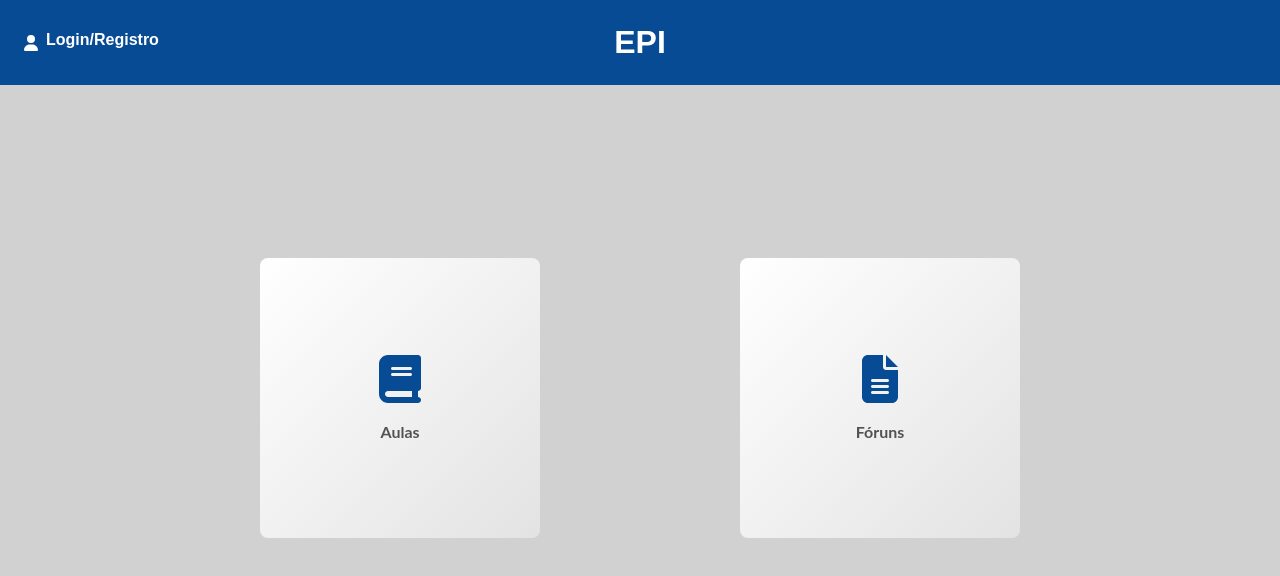
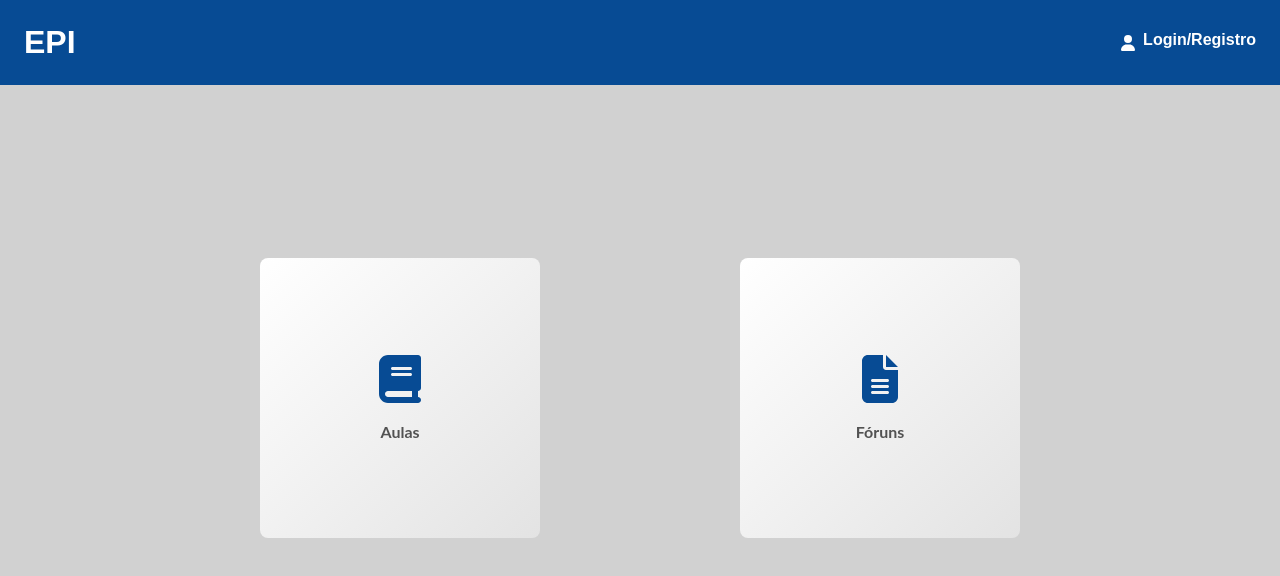
Before and after one commit to otavioCosta2110/EPI-frontend, a React (Create React App) app: page / in a window 1280 px wide. Shown: the top 576 px of the page. Built offline with nearby package versions, Linux system fonts and the light colour scheme.

Commit message:
fix: Header css

```diff
--- a/src/Header/header.css
+++ b/src/Header/header.css
@@ -20,10 +20,6 @@
 
 .left-section {
   justify-content: flex-start;
-}
-
-.center-section {
-  justify-content: center;
 }
 
 .right-section {
--- a/src/Header/header.js
+++ b/src/Header/header.js
@@ -25,7 +25,12 @@ function Header({ style }) {
 
   return (
     <header className="header" style={style}>
-      <div className="header-column left-section">
+      <div className="header-column center-section">
+        <Link to="/">
+          <h1>EPI</h1>
+        </Link>
+      </div>
+      <div className="header-column right-section">
         <FontAwesomeIcon icon={faUser} style={{ marginRight: "0.5rem" }}/>
         {user ? (
           <div className="user-info">
@@ -34,7 +39,11 @@ function Header({ style }) {
                 <span>{user.data.name}</span>
               </Link>
             ) : (
-              <span>{user.data.name}</span>
+              <span onClick={handleLogout}>
+                <Link to="/">
+                  {user.data.name}
+                </Link>
+              </span>
             )}
           </div>
         ) : (
@@ -45,28 +54,6 @@ function Header({ style }) {
           </div>
         )}
       </div>
-
-      <div className="header-column center-section">
-        <Link to="/">
-          <h1>EPI</h1>
-        </Link>
-      </div>
-
-      <div className="header-column right-section">
-        {user && (
-          <div className="Logout" onClick={handleLogout}>
-            <Link to="/">
-              <h3>
-                <FontAwesomeIcon
-                  icon={faArrowRightFromBracket}
-                  style={{ marginRight: "0.5rem" }}
-                />
-                Sair
-              </h3>
-            </Link>
-          </div>
-        )}
-      </div>
     </header>
   );
 }
--- a/src/Videos/videos.css
+++ b/src/Videos/videos.css
@@ -82,6 +82,7 @@ h2 {
 @media screen and (max-width: 1024px) {
   .video-item {
     width: 30vw;
+    height: 20vh;
     padding: 2.5vw;
     margin: 2.5vw;
   }
```
